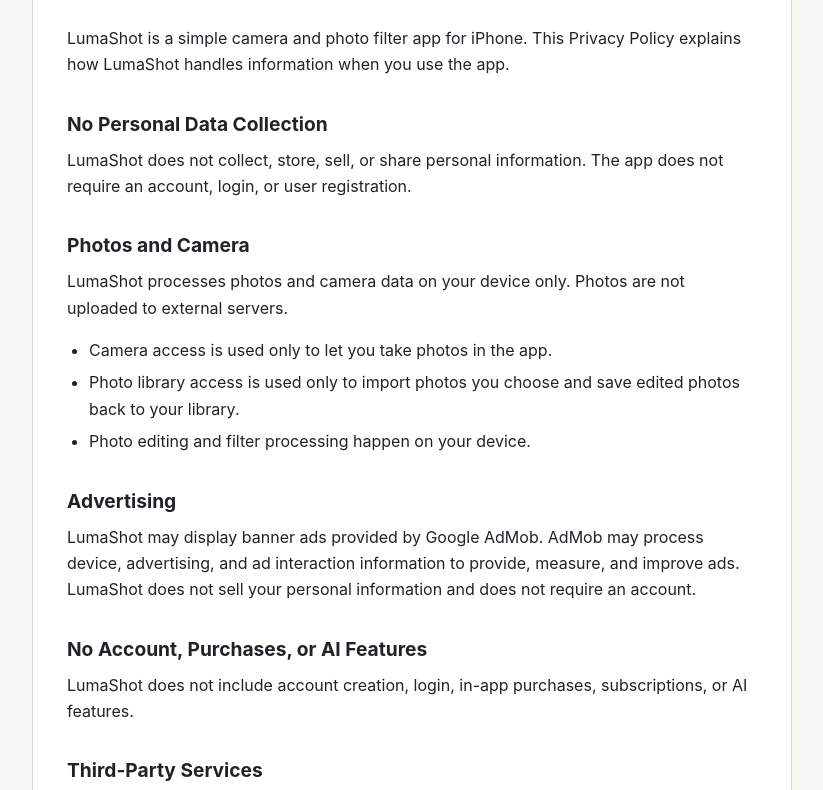
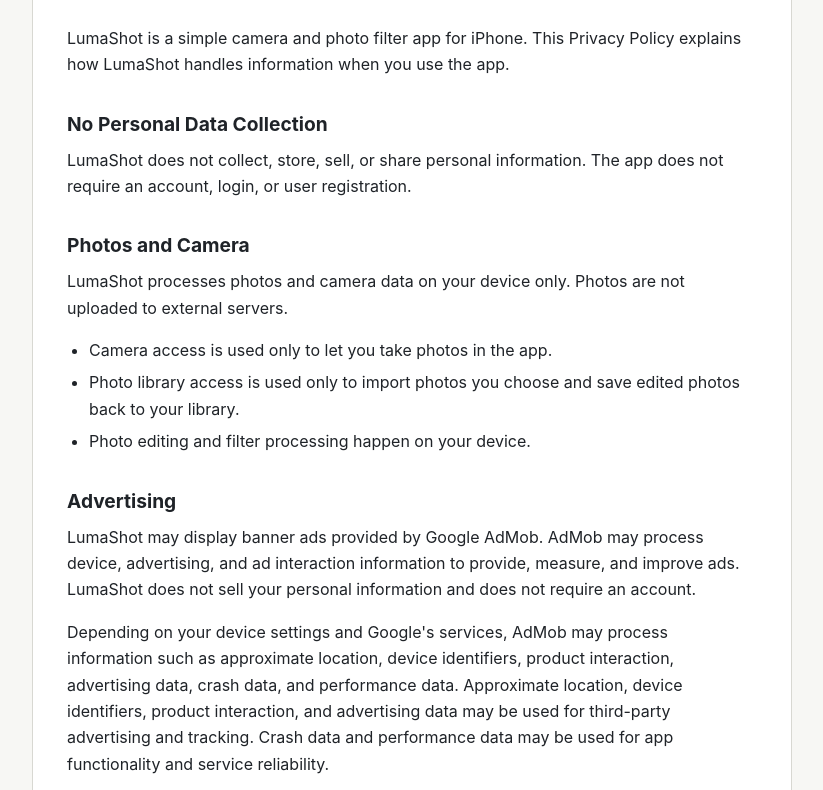
Before and after one commit to app-policies/LumaShot, a plain HTML site: page index.html in a window 1280 px wide. Shown: the part 157-947 px from the top of the page, without its empty margins (228-1051 px from the left). Drawn offline with Linux system fonts and the light colour scheme.

Commit message:
Clarify AdMob privacy data

```diff
--- a/index.html
+++ b/index.html
@@ -120,6 +120,7 @@
 
       <h2>Advertising</h2>
       <p>LumaShot may display banner ads provided by Google AdMob. AdMob may process device, advertising, and ad interaction information to provide, measure, and improve ads. LumaShot does not sell your personal information and does not require an account.</p>
+      <p>Depending on your device settings and Google's services, AdMob may process information such as approximate location, device identifiers, product interaction, advertising data, crash data, and performance data. Approximate location, device identifiers, product interaction, and advertising data may be used for third-party advertising and tracking. Crash data and performance data may be used for app functionality and service reliability.</p>
 
       <h2>No Account, Purchases, or AI Features</h2>
       <p>LumaShot does not include account creation, login, in-app purchases, subscriptions, or AI features.</p>
```
